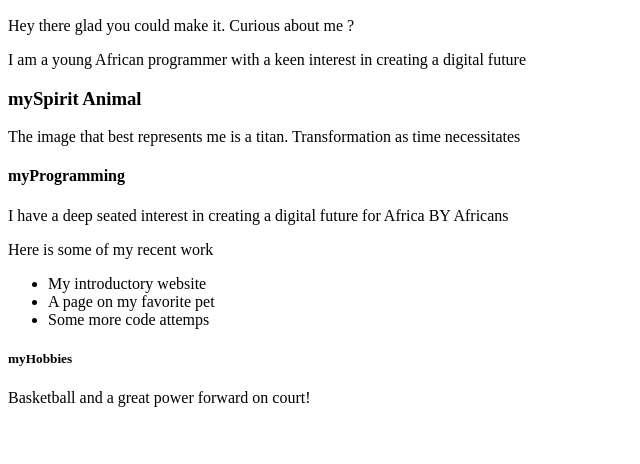
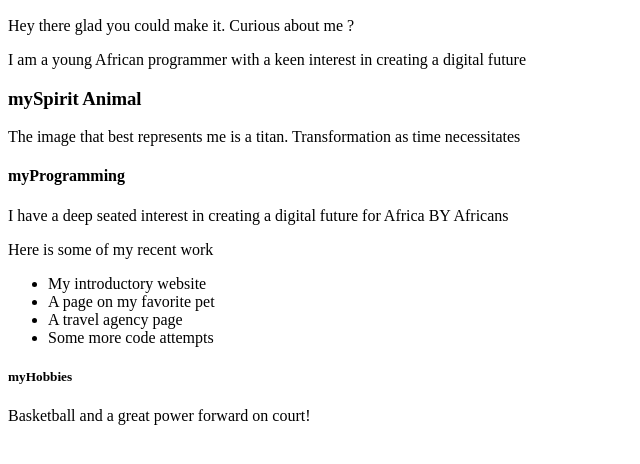
Before and after one commit to Anthony-Chela/IP, a plain HTML site: page luke.html in a window 1280 px wide. Shown: the part 110-574 px from the top of the page, without its empty margins (0-640 px from the left). Drawn offline with Linux system fonts and the light colour scheme.

```diff
--- a/luke.html
+++ b/luke.html
@@ -16,7 +16,8 @@
       <ul>
         <li>My introductory website</li>
         <li>A page on my favorite pet</li>
-        <li>Some more code attemps</li>
+        <li>A travel agency page</li>
+        <li>Some more code attempts</li>
       </ul>
     </p>
     <h5>myHobbies</h5>
```
